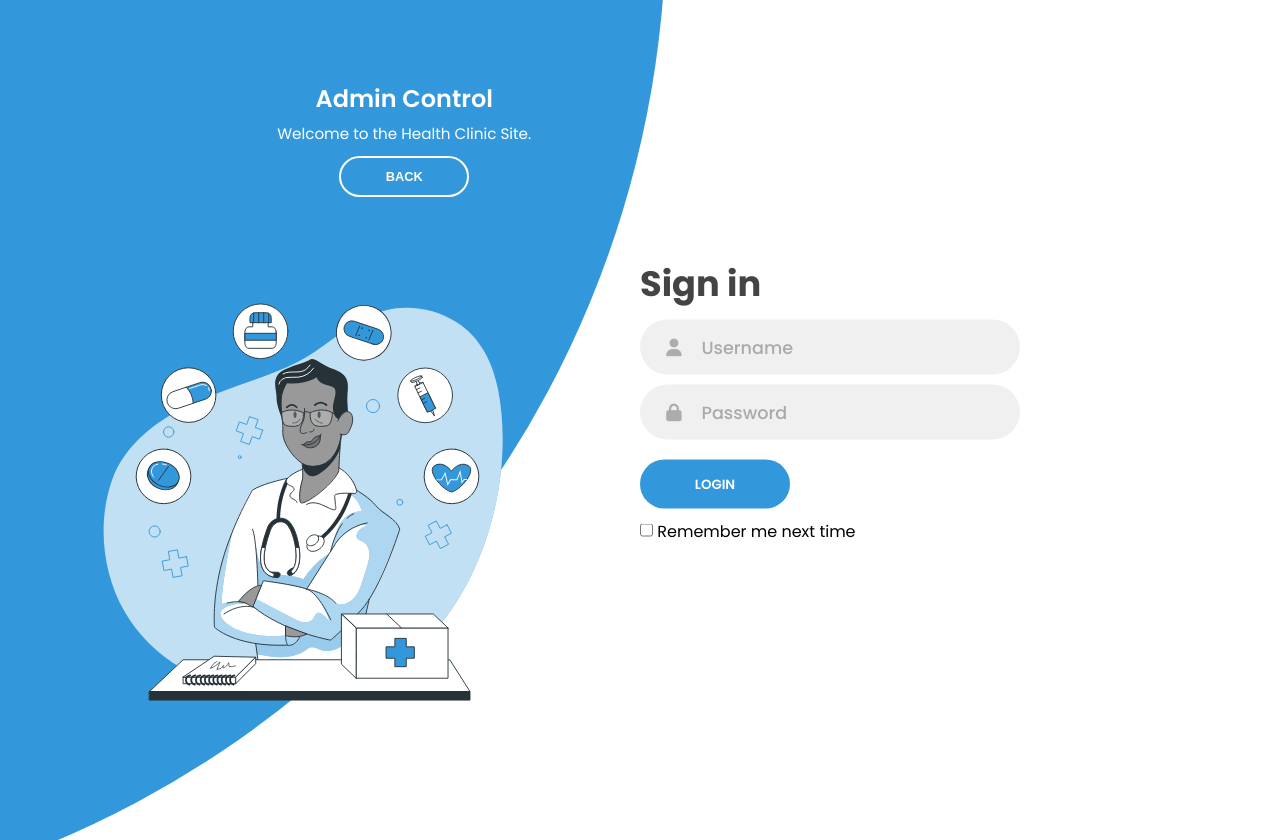
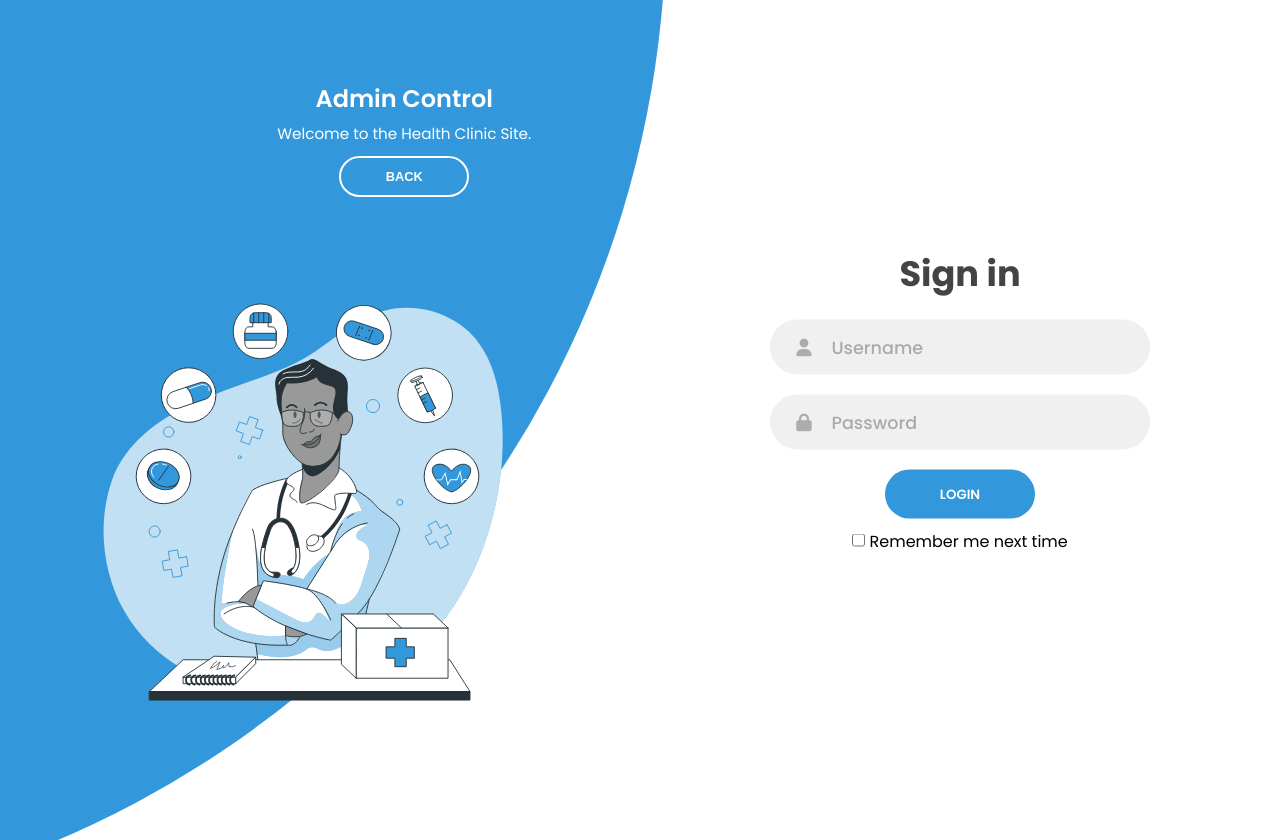
Before and after one commit to letuss004/WebDevFinalProject, a PHP site: page /login_view.php in a window 1280 px wide. Shown: the top 840 px of the page. Run offline with PHP 8.4, Linux system fonts and the light colour scheme; some libraries are stand-ins or nearby versions.

Commit message:
update files section

```diff
--- a/view/asset/css/login_style.css
+++ b/view/asset/css/login_style.css
@@ -50,8 +50,17 @@ input {
 /*    grid-row: 1 / 2;*/
 /*}*/
 
+
 form.sign-in-form {
     z-index: 2;
+    display: flex;
+    align-items: center;
+    justify-content: center;
+    flex-direction: column;
+    overflow: hidden;
+    padding: 0rem 5rem;
+    grid-column: 1 / 2;
+    grid-row: 1 / 2;
 }
 
 .title {
--- a/view/employee_tbl_view.php
+++ b/view/employee_tbl_view.php
@@ -87,7 +87,7 @@ if (!isset($_SESSION['login'])) {
         </div>
         <!--Search-->
         <div class="search">
-            <label>
+            <label id="search_label">
                 <input type="text" placeholder="Search here">
                 <ion-icon name="search"></ion-icon>
             </label>
```
Also changed, not shown: view/asset/css/table.css (+20 -0 lines).
